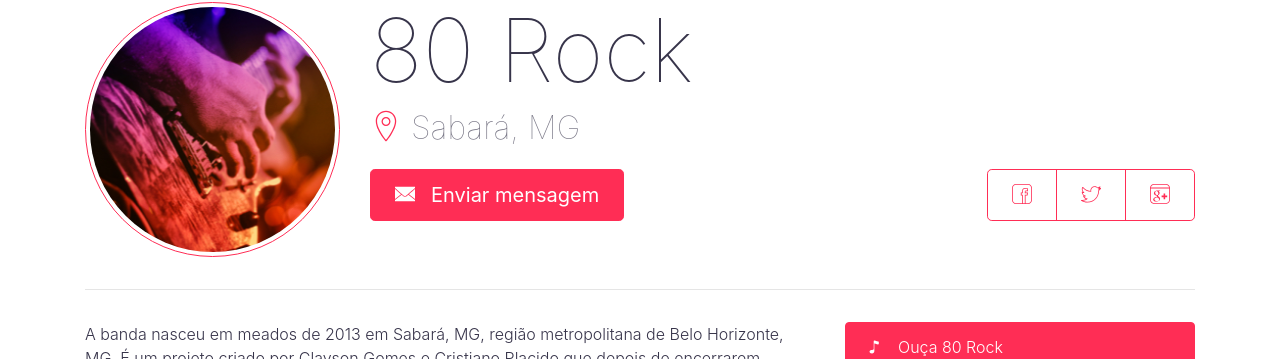
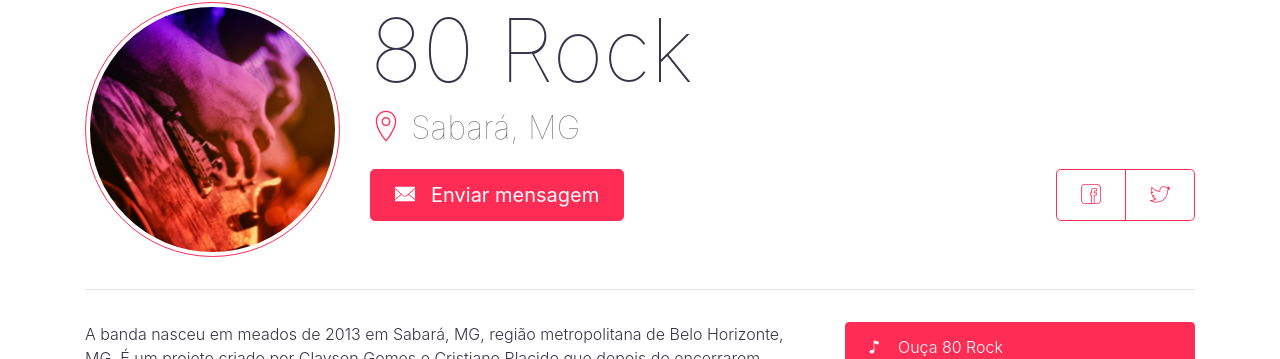
Before and after one commit to tocaki/tocaki.github.io, a Jekyll site: the page built from _artists/80-rock.md, in a window 1280 px wide. Shown: the part 126-485 px from the top of the page. Built offline with Jekyll 4.4.1, drawn with Linux system fonts in a browser that asks for light colours.

Commit message:
Fix button group in profile

```diff
--- a/_layouts/profile.html
+++ b/_layouts/profile.html
@@ -17,11 +17,19 @@ layout: default
           <a href="{{ page.email | prepend: "mailto:" }}" class="btn btn-lg btn-primary pull-xs-left">
             <span class="m-r-1">{% include icon.html i="email-fill" %}</span>Enviar mensagem
           </a>
-          <div class="btn-group btn-group-lg pull-xs-right" role="group">
-            <a href="#" class="btn btn-outline-primary">{% include icon.html i="facebook" %}</a>
-            <a href="#" class="btn btn-outline-primary">{% include icon.html i="twitter" %}</a>
-            <a href="#" class="btn btn-outline-primary">{% include icon.html i="google-plus" %}</a>
-          </div>
+          {% if page.facebook or page.twitter or page.gplus %}
+            <div class="btn-group btn-group-lg pull-xs-right" role="group">
+              {% if page.facebook %}
+                <a href="#" class="btn btn-outline-primary">{% include icon.html i="facebook" %}</a>
+              {% endif %}
+              {% if page.twitter %}
+                <a href="#" class="btn btn-outline-primary">{% include icon.html i="twitter" %}</a>
+              {% endif %}
+              {% if page.gplus %}
+                <a href="#" class="btn btn-outline-primary">{% include icon.html i="google-plus" %}</a>
+              {% endif %}
+            </div>
+          {% endif %}
         </p>
       </div>
     </div>
```
